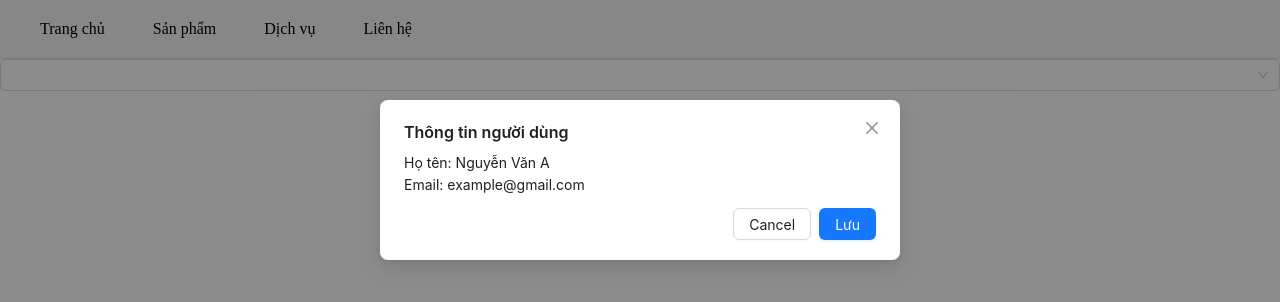
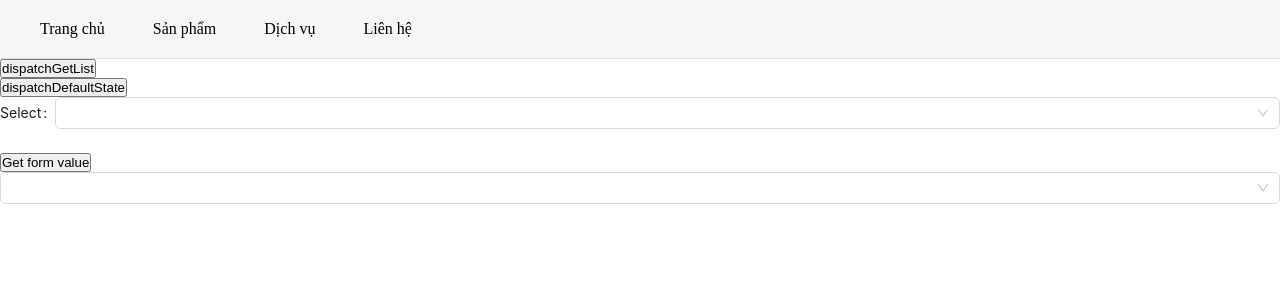
Before and after one commit to Van4058/common-lib, a React (Vite) app: page / in a window 1280 px wide. Shown: the top 302 px of the page. Built offline with nearby package versions, Linux system fonts and the light colour scheme.

Commit message:
Add select with default value

```diff
--- a/package.json
+++ b/package.json
@@ -10,6 +10,9 @@
     "preview": "vite preview"
   },
   "dependencies": {
+    "@reduxjs/toolkit": "^2.9.1",
+    "axios": "^1.12.2",
+    "react-redux": "^9.2.0",
     "vite-plugin-dts": "^4.5.4"
   },
   "devDependencies": {
--- a/src/App.tsx
+++ b/src/App.tsx
@@ -1,15 +1,29 @@
-import React, {useEffect, useState} from 'react'
+import React, {useEffect, useRef, useState} from 'react'
 import {MasterLayout} from "./layouts/MasterLayout.tsx";
 import {useFeedback} from "./contexts/FeedbackContext.tsx";
-import {Modal, Select} from "antd";
+import {Form, Modal, Select} from "antd";
 import {Navbar} from "./components/menu/Menu.tsx";
 import {CustomModal} from "./components/modal/Modal.tsx";
+import {TestAction} from "./redux/test/TestAction.ts";
 
 function App() {
     const [count, setCount] = useState(0)
     const {message, notification, modal} = useFeedback();
     const [open, setOpen] = useState(false);
 
+    const [form] = Form.useForm();
+
+    const testRef = useRef<{value: any, label: any} | undefined>();
+
+    const {
+        vm,
+        dispatchGetList,
+        dispatchDefaultState
+    } = TestAction();
+
+    useEffect(() => {
+        console.log(vm.items);
+    }, [vm.items]);
 
     // Hoặc dùng react-route có 1 hook để detect event này
 
@@ -48,10 +62,37 @@ function App() {
     //     // eslint-disable-next-line react-hooks/exhaustive-deps
     // }, [vm.items])
 
+    const selectOptions = () => {
+        let options  = vm.items.map(e => ({
+            label: e['name'] ?? e['title'],
+            value: e['id']
+        }))
+
+        let isContains = false;
+
+        for (const option of options) {
+            if (option.value === testRef.current?.value) {
+                isContains = true;
+            }
+        }
+
+        if (!isContains) {
+            options = [
+                {
+                    value: testRef.current?.value,
+                    label: testRef.current?.label,
+                },
+                ...options,
+            ]
+        }
+
+        return options;
+    }
+
     return (
         <MasterLayout>
 
-            <Navbar />
+            <Navbar/>
             {/*<div style={{background: "#000", width: "500px", height: "500px"}} onClick={() => {*/}
             {/*    console.log('parent')}}>*/}
             {/*    <div style={{background: "white", width: "200px", height: "200px"}} onClick={(event) => {*/}
@@ -83,6 +124,51 @@ function App() {
             {/*<p className="read-the-docs">*/}
             {/*    Click on the Vite and React logos to learn more*/}
             {/*</p>*/}
+
+            <div>
+                <div>
+                    <button onClick={dispatchGetList}>
+                        dispatchGetList
+                    </button>
+                </div>
+
+                <div>
+                    <button onClick={dispatchDefaultState}>
+                        dispatchDefaultState
+                    </button>
+                </div>
+
+                <div>
+                    <Form
+                        form={form}
+                    >
+                        <Form.Item
+                            name="select"
+                            label="Select"
+                        >
+                            <Select
+                                options={selectOptions()}
+                                onChange={(value, option) => {
+                                    if (value) {
+                                        testRef.current = {
+                                            label: vm.items.filter(e => e.id === value).pop()['id'],
+                                            value: value
+                                        }
+                                    }
+                                }}
+                            />
+                        </Form.Item>
+                    </Form>
+                </div>
+
+                <div>
+                    <button onClick={() => {
+                        console.log(form.getFieldsValue())
+                    }}>
+                        Get form value
+                    </button>
+                </div>
+            </div>
 
             <Select
                 options={[
@@ -168,7 +254,7 @@ function App() {
                 }}
             />
 
-            <CustomModal/>
+            {/*<CustomModal/>*/}
         </MasterLayout>
     )
 }
--- /dev/null
+++ b/src/const/Event.ts
@@ -0,0 +1,7 @@
+export enum ELoadingStatus {
+    idle,
+    loading,
+    error,
+    success,
+    warning,
+}
--- a/src/main.tsx
+++ b/src/main.tsx
@@ -3,11 +3,15 @@ import { createRoot } from 'react-dom/client'
 import './index.css'
 import App from './App.tsx'
 import {FeedbackProvider} from "./contexts/FeedbackContext.tsx";
+import {Provider} from "react-redux";
+import {store} from "./redux/store.ts";
 
 createRoot(document.getElementById('root')!).render(
   <StrictMode>
       <FeedbackProvider>
-          <App />
+          <Provider store={store}>
+              <App />
+          </Provider>
       </FeedbackProvider>
   </StrictMode>,
 )
--- a/src/redux/CounterSlice.ts
+++ b/src/redux/CounterSlice.ts
@@ -1,4 +1,4 @@
-import { createSlice, PayloadAction } from "@reduxjs/toolkit";
+import { createSlice, type PayloadAction } from "@reduxjs/toolkit";
 
 type CounterState = {
     value: number;
--- a/src/redux/store.ts
+++ b/src/redux/store.ts
@@ -1,9 +1,11 @@
 import { configureStore } from "@reduxjs/toolkit";
 import counterReducer from "./CounterSlice";
+import testReducer from "./test/TestState";
 
 export const store = configureStore({
     reducer: {
         counter: counterReducer, // thêm slice vào store
+        test: testReducer, // thêm slice vào store
     },
 });
 
--- /dev/null
+++ b/src/redux/test/TestAction.ts
@@ -0,0 +1,82 @@
+import {initState, type TestStateType, updateState} from "./TestState.ts";
+import {useState} from "react";
+import {ELoadingStatus} from "../../const/Event.ts";
+import {useSelector, useDispatch} from "react-redux";
+import type {RootState} from "../store.ts";
+import {apiService} from "../../repositories/ApiService.ts";
+
+export const TestAction = () => {
+    const [state, setState] = useState<TestStateType>(initState);
+    const reduxState = useSelector((state: RootState) => state.test);
+    const dispatch = useDispatch();
+
+    const dispatchGetSuggestList = () => {
+        setState({
+            ...state,
+            isLoading: ELoadingStatus.loading
+        });
+
+        return apiService.getTodos()
+            .then(res => {
+                dispatch(updateState(res.data));
+
+                setState({
+                    ...state,
+                    isLoading: ELoadingStatus.success,
+                    items: res.data
+                })
+            })
+            .catch(e => {
+                setState({
+                    ...state,
+                    isLoading: ELoadingStatus.error,
+                    error: e
+                })
+            })
+    }
+
+    const dispatchGetList = () => {
+        setState({
+            ...state,
+            isLoading: ELoadingStatus.loading
+        });
+
+        return apiService.getUsers()
+            .then(res => {
+
+                setState({
+                    ...state,
+                    isLoading: ELoadingStatus.success,
+                    items: res.data
+                })
+            })
+            .catch(e => {
+                setState({
+                    ...state,
+                    isLoading: ELoadingStatus.error,
+                    error: e
+                })
+            })
+    }
+
+    const dispatchClearState = () => {
+        setState(initState);
+    }
+
+    const dispatchDefaultState = () => {
+        if (reduxState.items.length > 0) {
+            setState({
+                ...state,
+                items: reduxState.items
+            });
+        } else {
+            dispatchGetSuggestList();
+        }
+    }
+
+    return {
+        vm: state,
+        dispatchGetList,
+        dispatchDefaultState
+    }
+}
--- /dev/null
+++ b/src/redux/test/TestState.ts
@@ -0,0 +1,32 @@
+import {ELoadingStatus} from "../../const/Event.ts";
+import {createSlice, type PayloadAction} from "@reduxjs/toolkit";
+
+export type TestStateType = {
+    items: any[],
+    isLoading: ELoadingStatus,
+    error?: any,
+}
+
+export const initState: TestStateType = {
+    items: [],
+    isLoading: ELoadingStatus.idle
+}
+
+type TestSlice = {
+    items: any[];
+};
+
+const initialState: TestSlice = {items: []};
+
+const testSlice = createSlice({
+    name: "test",
+    initialState,
+    reducers: {
+        updateState: (state, action: PayloadAction<any>) => {
+            state.items = action.payload;
+        },
+    },
+});
+
+export const {updateState} = testSlice.actions;
+export default testSlice.reducer;
--- a/src/repositories/ApiService.ts
+++ b/src/repositories/ApiService.ts
@@ -1,9 +1,19 @@
 import {AxiosService} from "./AxiosService";
 
-export class ApiService {
+class ApiService {
     admin = {
         getList() {
             return AxiosService.get('hfhfh');
         }
     };
+
+    getTodos = () => {
+        return AxiosService.get('https://jsonplaceholder.typicode.com/todos');
+    }
+
+    getUsers = () => {
+        return AxiosService.get('https://jsonplaceholder.typicode.com/users');
+    }
 }
+
+export const apiService = new ApiService();
```
Also changed, not shown: src/repositories/AxiosService.ts (+6 -6 lines), 1 other file (tests, documents, lock files or other folders).
